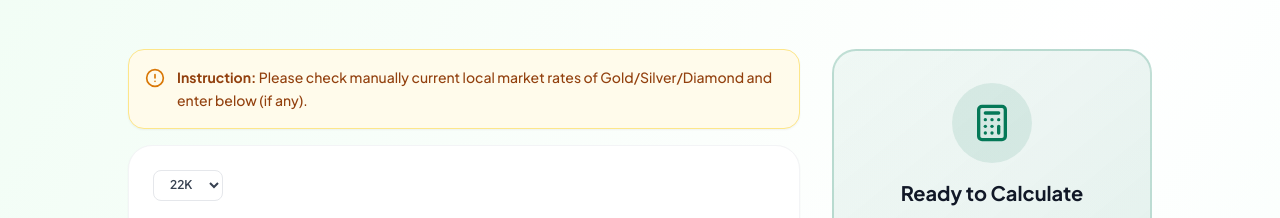
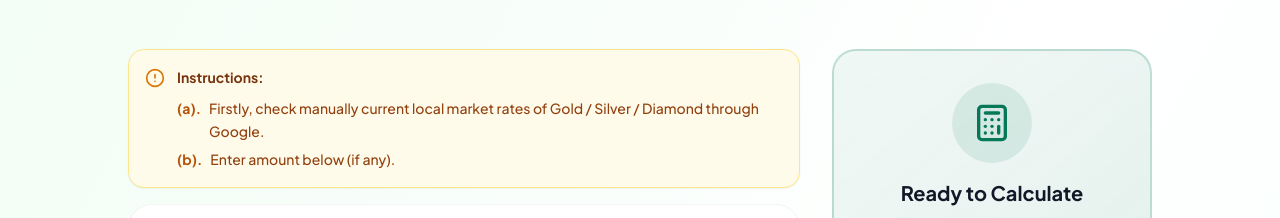
Before and after one commit to ziauddin14/Zakat-MS-Final-Hackathone-, a React (Vite) app in the folder frontend/: page /zakat-calculator in a window 1280 px wide. Shown: the part 283-501 px from the top of the page. Built offline with nearby package versions, Linux system fonts and the light colour scheme; no server answers.

Commit message:
refactor instructions

```diff
--- a/frontend/src/pages/ZakatCalculator.jsx
+++ b/frontend/src/pages/ZakatCalculator.jsx
@@ -154,10 +154,22 @@ const RatesBox = ({
         className="text-sm font-medium text-amber-800 bg-amber-50 p-4 rounded-2xl border border-amber-200 leading-relaxed shadow-sm flex gap-3"
       >
         <AlertCircle size={20} className="text-amber-600 shrink-0 mt-0.5" />
-        <p>
-          <strong>Instruction:</strong> Please check manually current local
-          market rates of Gold/Silver/Diamond and enter below (if any).
-        </p>
+        <div className="space-y-2">
+          <strong className="block mb-1 text-amber-900">Instructions:</strong>
+          <div className="space-y-1.5">
+            <p className="flex gap-2">
+              <span className="font-bold text-amber-700 shrink-0">(a).</span>
+              <span>
+                Firstly, check manually current local market rates of Gold /
+                Silver / Diamond through Google.
+              </span>
+            </p>
+            <p className="flex gap-2">
+              <span className="font-bold text-amber-700 shrink-0">(b).</span>
+              <span>Enter amount below (if any).</span>
+            </p>
+          </div>
+        </div>
       </motion.div>
 
       <motion.div
```
